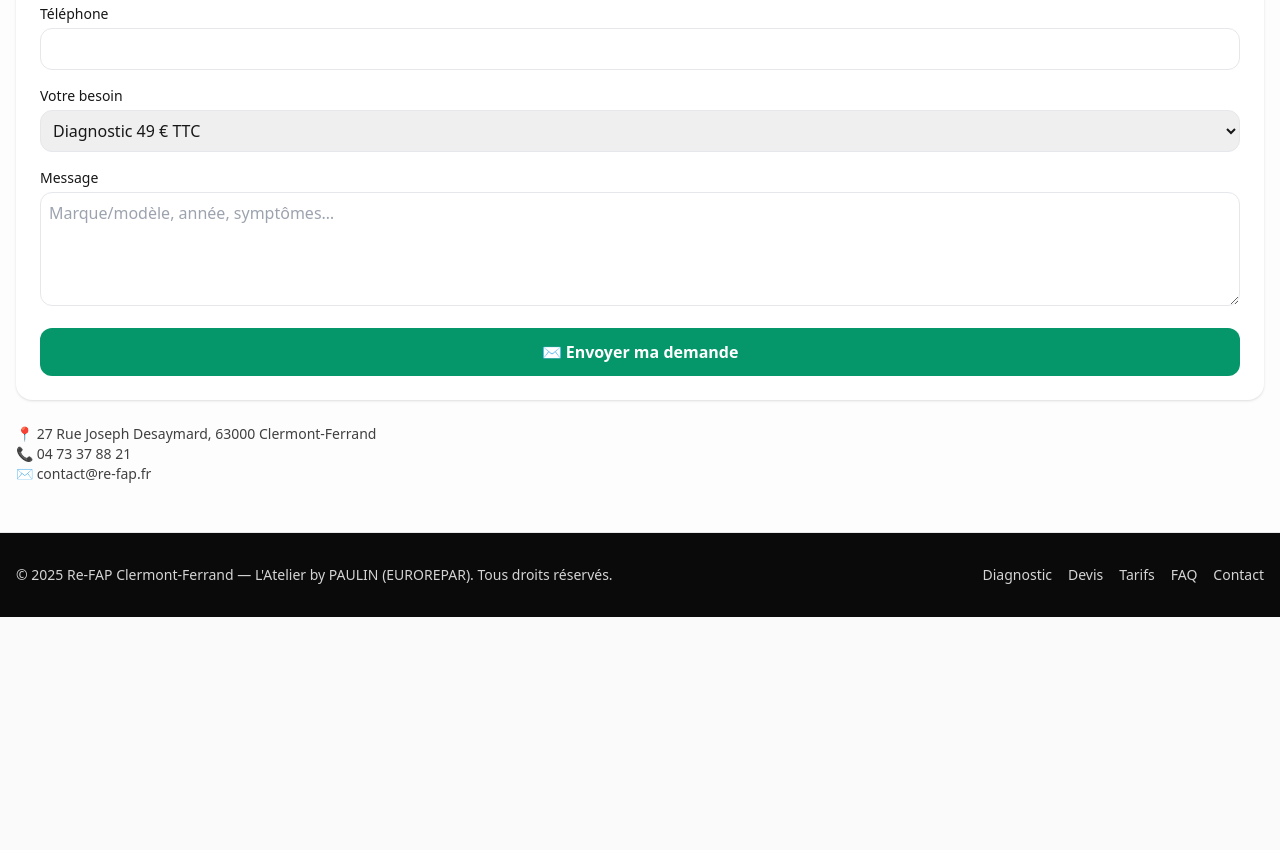
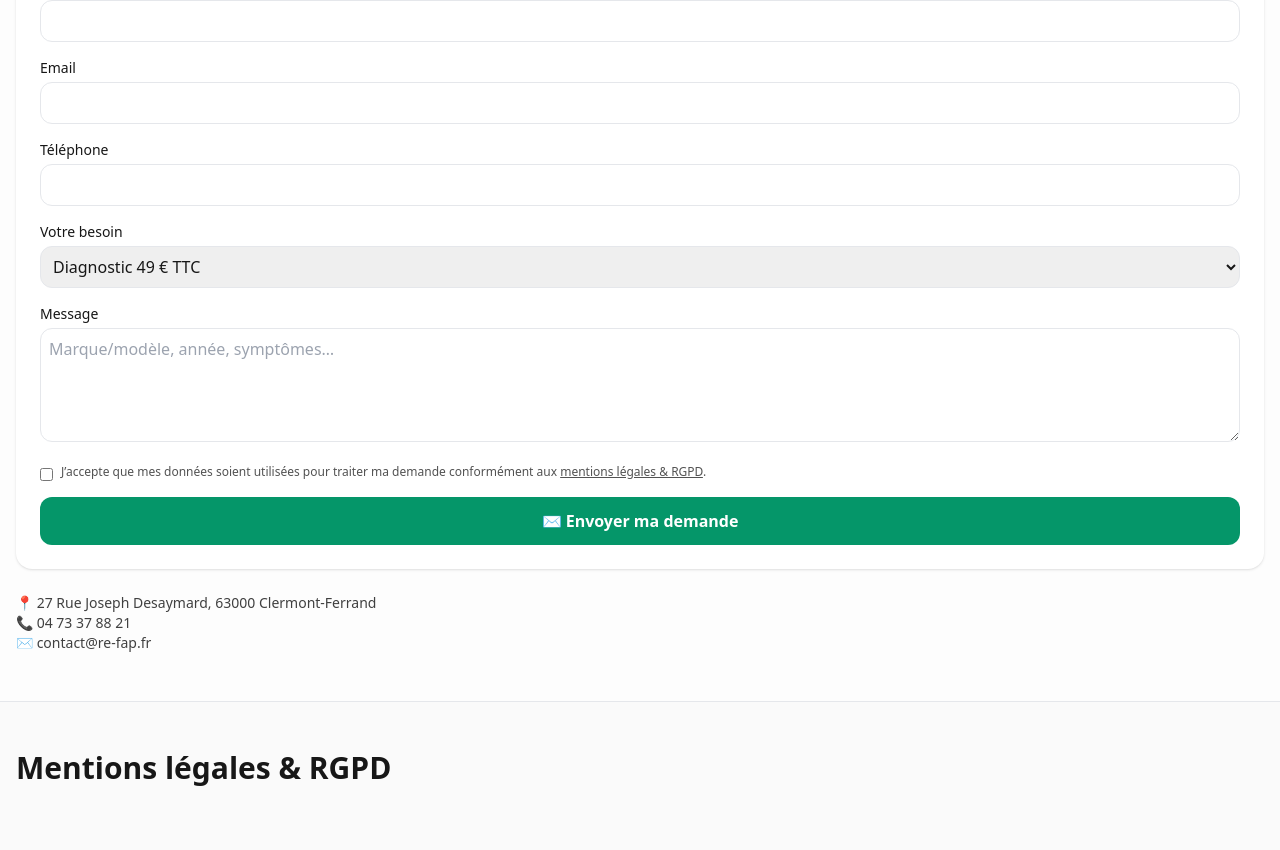
Before and after one commit to REFAP/clermont-ferrand, a plain HTML site: page index.html in a window 1280 px wide. Shown: the part 2303-3153 px from the top of the page. Before the commit the page ends 2920 px from the top, so only its background shows below. Drawn offline with nearby package versions, Linux system fonts and the light colour scheme.

Commit message:
Update index.html

```diff
--- a/index.html
+++ b/index.html
@@ -19,6 +19,7 @@
     :focus-visible { outline: 3px solid #16a34a; outline-offset: 2px; }
     .container { max-width: 1120px; }
     .grad { background: linear-gradient(135deg,#052e16 0%,#0a5a2a 40%,#16a34a 100%); }
+    .icon { width: 22px; height: 22px; }
   </style>
 </head>
 <body class="bg-neutral-50 text-neutral-900">
@@ -94,6 +95,19 @@
     </div>
   </section>
 
+  <!-- Réseaux sociaux -->
+  <section id="social" class="container mx-auto px-4 py-8">
+    <div class="bg-white rounded-2xl shadow p-6 flex flex-col md:flex-row items-center justify-between gap-4">
+      <p class="font-semibold">Suivez Re‑FAP :</p>
+      <div class="flex items-center gap-4">
+        <a class="flex items-center gap-2 hover:opacity-80" href="https://www.facebook.com/profile.php?id=61553459728182" target="_blank" rel="noopener">FB</a>
+        <a class="flex items-center gap-2 hover:opacity-80" href="https://www.instagram.com/_re.fap_/" target="_blank" rel="noopener">IG</a>
+        <a class="flex items-center gap-2 hover:opacity-80" href="https://www.tiktok.com/@nettoyagefapaneuf" target="_blank" rel="noopener">TikTok</a>
+        <a class="flex items-center gap-2 hover:opacity-80" href="https://www.youtube.com/@Re_Fap" target="_blank" rel="noopener">YT</a>
+      </div>
+    </div>
+  </section>
+
   <!-- FAQ -->
   <section id="faq" class="container mx-auto px-4 py-12">
     <h2 class="text-2xl md:text-3xl font-extrabold mb-6">FAQ – Questions fréquentes</h2>
@@ -161,6 +175,10 @@
           <label class="block text-sm font-medium">Message</label>
           <textarea name="message" rows="4" class="mt-1 w-full border rounded-xl p-2" placeholder="Marque/modèle, année, symptômes…"></textarea>
         </div>
+        <label class="flex items-start gap-2 text-xs text-neutral-600">
+          <input type="checkbox" required class="mt-1"/>
+          <span>J’accepte que mes données soient utilisées pour traiter ma demande conformément aux <a href="#mentions" class="underline">mentions légales & RGPD</a>.</span>
+        </label>
 
         <button type="submit" class="w-full bg-emerald-600 text-white py-3 rounded-xl font-semibold hover:bg-emerald-700">✉️ Envoyer ma demande</button>
       </form>
@@ -173,29 +191,6 @@
     </div>
   </section>
 
-  <!-- Footer -->
-  <footer class="bg-neutral-950 text-neutral-300 text-sm">
-    <div class="container mx-auto px-4 py-8 flex flex-col md:flex-row gap-4 md:items-center md:justify-between">
-      <p>© <span id="y"></span> Re-FAP Clermont-Ferrand — L'Atelier by PAULIN (EUROREPAR). Tous droits réservés.</p>
-      <nav class="flex gap-4">
-        <a class="hover:text-white" href="#diagnostic">Diagnostic</a>
-        <a class="hover:text-white" href="#devis">Devis</a>
-        <a class="hover:text-white" href="#tarifs">Tarifs</a>
-        <a class="hover:text-white" href="#faq">FAQ</a>
-        <a class="hover:text-white" href="#contact">Contact</a>
-      </nav>
-    </div>
-  </footer>
-
-  <script>
-    // Année courante
-    document.getElementById('y').textContent = new Date().getFullYear();
-    // Afficher le bandeau de succès si ?sent=1 est présent
-    const url = new URL(window.location.href);
-    if (url.searchParams.get('sent') === '1') {
-      const b = document.getElementById('sentBanner');
-      if (b) b.classList.remove('hidden');
-    }
-  </script>
-</body>
-</html>
+  <!-- Mentions légales & RGPD -->
+  <section id="mentions" class="container mx-auto px-4 py-12">
+    <h2 class="text-2xl md:text-3xl font-extrabold mb-4">Mentions légales & RGPD</
```
